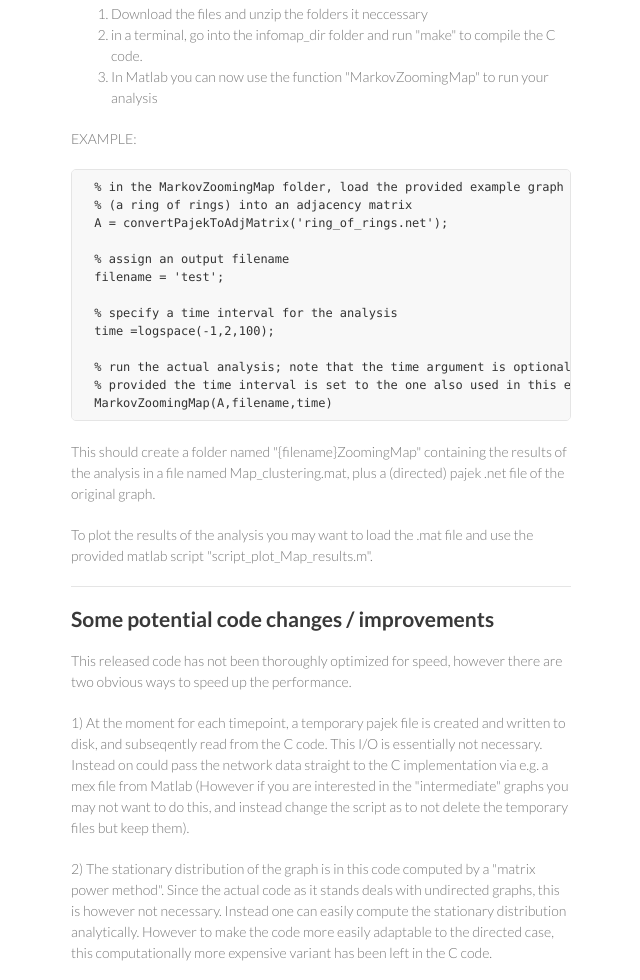
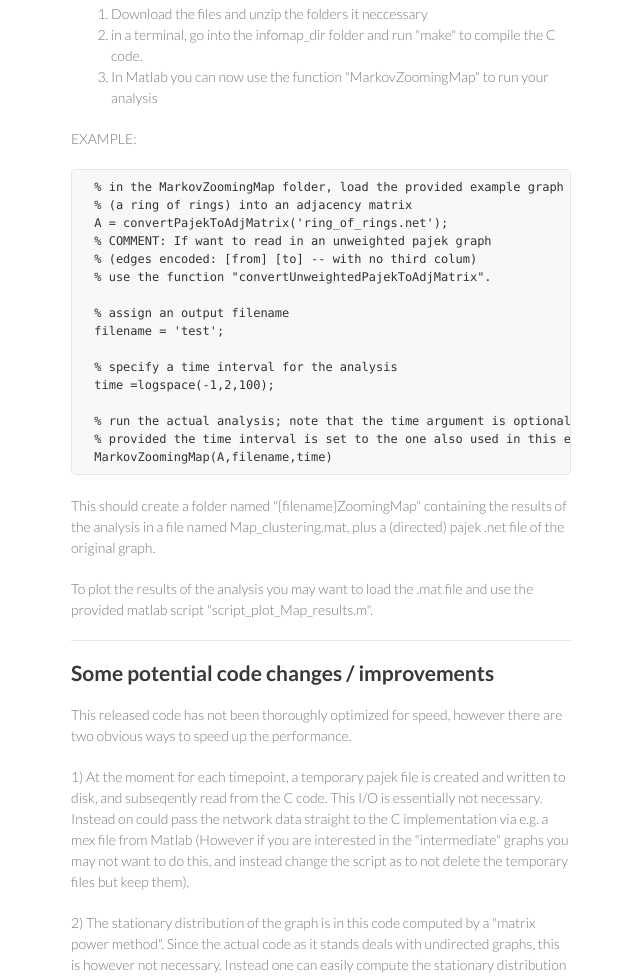
Before and after one commit to michaelschaub/MarkovZoomingMap, a plain HTML site: page index.html in a window 1280 px wide. Shown: the part 869-1849 px from the top of the page, without its empty margins (499-1139 px from the left). Drawn offline with Linux system fonts and the light colour scheme.

```diff
--- a/index.html
+++ b/index.html
@@ -78,6 +78,9 @@ analysis</li>
 <pre><code> % in the MarkovZoomingMap folder, load the provided example graph
  % (a ring of rings) into an adjacency matrix
  A = convertPajekToAdjMatrix('ring_of_rings.net');
+ % COMMENT: If want to read in an unweighted pajek graph
+ % (edges encoded: [from] [to] -- with no third colum)
+ % use the function "convertUnweightedPajekToAdjMatrix".
 
  % assign an output filename
  filename = 'test';
```
Also changed, not shown: params.json (+1 -1 lines).
